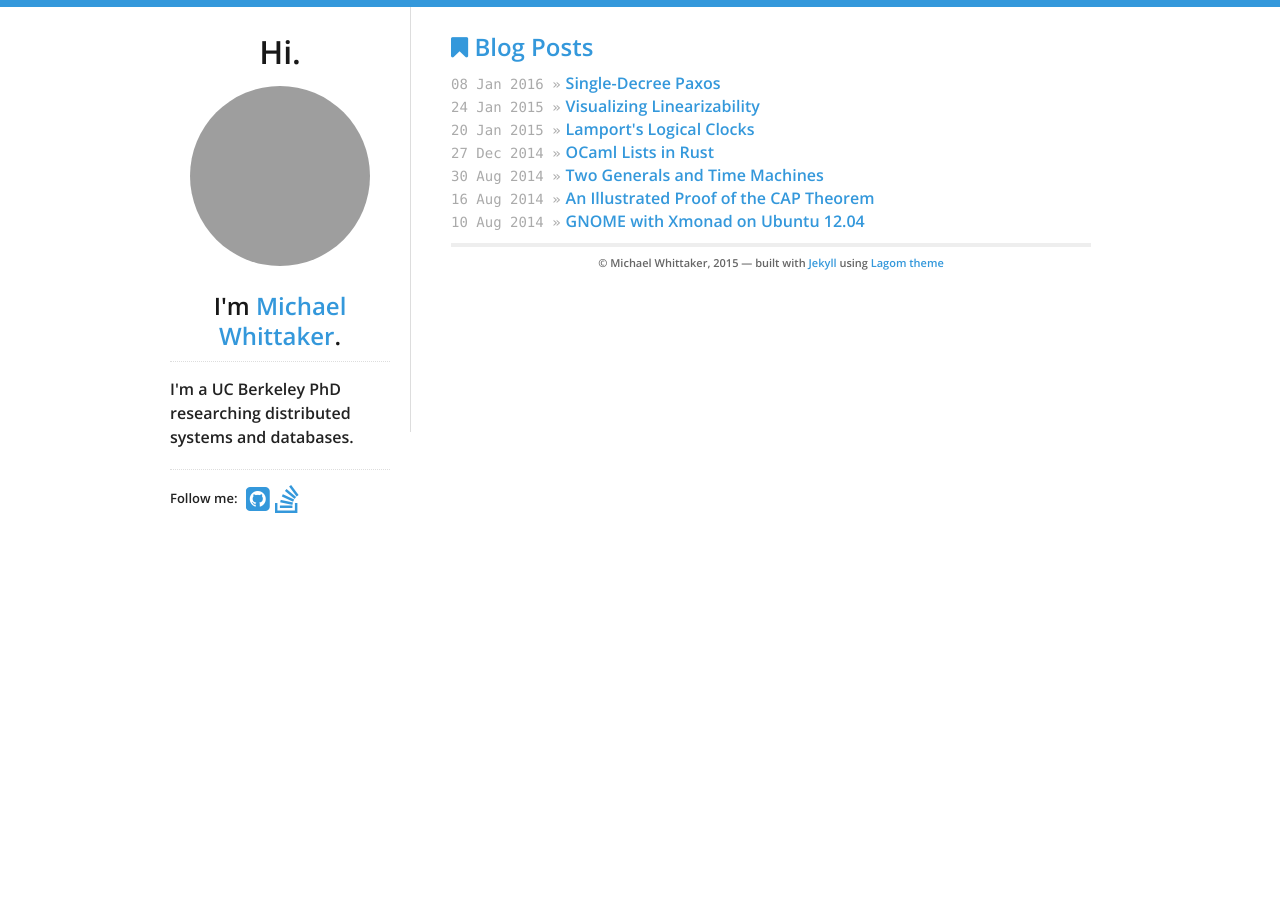
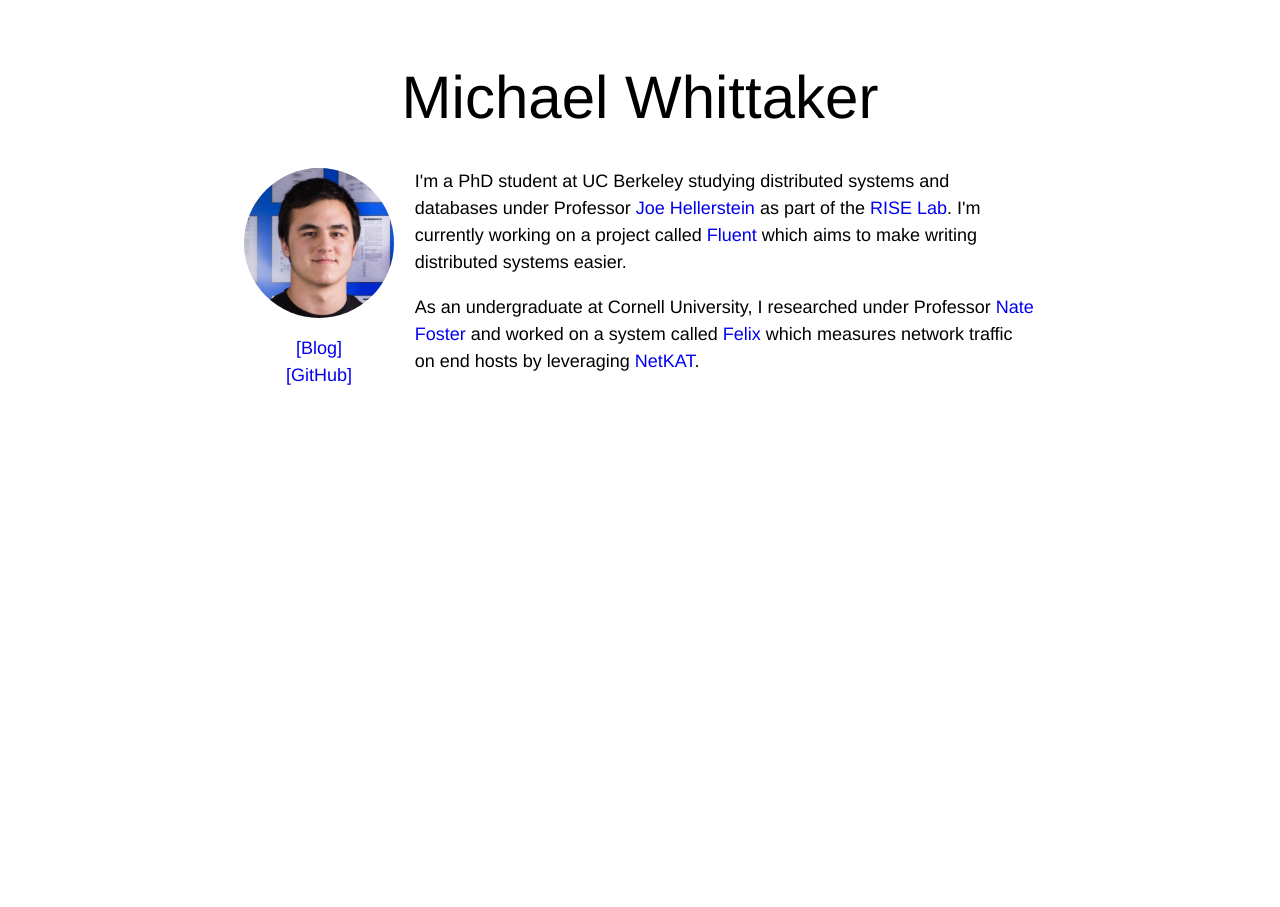
Before and after one commit to mwhittaker/mwhittaker.github.io, a Jekyll site: the page index.html, which Jekyll copies as it is, in a window 1280 px wide. Built offline with Jekyll 4.4.1, drawn with Linux system fonts in a browser that asks for light colours; nearby versions of some CDN libraries; Markdown is read by kramdown in place of the engine named in the settings; the list of posts is cut into pages by our own code; grey boxes are pictures that could not be loaded.

Commit message:
Revamping and simplifying website!

```diff
--- a/index.html
+++ b/index.html
@@ -1,13 +1,49 @@
----
-layout: default
-title: Blog Posts
----
+<!DOCTYPE html>
+<html>
+<head>
+  <title>Michael Whittaker</title>
+  <link href='style.css' rel='stylesheet'>
+  <meta name=viewport content="width=device-width, initial-scale=1">
+</head>
 
-<div id="home">
-  <h2><i class="fa fa-bookmark"></i> Blog Posts</h2>
-  <ul id="blog-posts" class="posts">
-    {% for post in site.posts %}
-      <li><span>{{ post.date | date_to_string }} &raquo;</span><a href="{{ post.url }}">{{ post.title }}</a></li>
-    {% endfor %}
-  </ul>
-</div>
+<body>
+  <div id=container>
+    <center>
+      <h1 id=name>Michael Whittaker</h1>
+    </center>
+
+    <div id=leftright>
+      <div id=left>
+        <center>
+          <img id=headshot src="headshot.jpg"><br/>
+          <div id=links>
+            <p><a href="https://mwhittaker.github.io/blog">[Blog]</a></p>
+            <p><a href="https://github.com/mwhittaker">[GitHub]</a></p>
+          </div>
+        </center>
+      </div>
+
+      <div id=right>
+        <p>
+        I'm a PhD student at UC Berkeley studying distributed systems and
+        databases under Professor <a href="http://db.cs.berkeley.edu/jmh/">Joe
+        Hellerstein</a> as part of the
+        <a href="https://rise.cs.berkeley.edu/">RISE Lab</a>. I'm currently
+        working on a project called <a
+        href="https://github.com/ucbrise/fluent">Fluent</a> which aims to make
+        writing distributed systems easier.
+        </p>
+
+        <p>
+        As an undergraduate at Cornell University, I researched under
+        Professor <a href="http://www.cs.cornell.edu/~jnfoster/">Nate
+        Foster</a> and worked on a system called
+        <a href="http://www.cs.cornell.edu/~jnfoster/papers/frenetic-felix-sosr16.pdf">Felix</a>
+        which measures network traffic on end hosts by leveraging <a
+        href="http://www.cs.cornell.edu/~jnfoster/papers/frenetic-netkat.pdf">NetKAT</a>.
+        </p>
+      </div>
+    </div>
+  </div>
+</body>
+</html>
--- /dev/null
+++ b/style.css
@@ -0,0 +1,63 @@
+#container {
+  font-family: "Helvetica Neue",Helvetica,Arial,sans-serif;
+  font-size: 18px;
+  padding-left: 1em;
+  padding-right: 1em;
+  max-width: 44em;
+  line-height: 27px;
+  padding-top: 20px;
+  padding-bottom: 20px;
+  margin-left: auto;
+  margin-right: auto;
+}
+
+#name {
+  font-size: 45pt;
+  line-height: 1;
+  font-weight: lighter;
+}
+
+#left {
+  margin-bottom: 1.15em;
+}
+
+#right {
+  flex-grow: 1;
+}
+
+#headshot {
+  width: 150px;
+  border-radius: 50%;
+  margin-bottom: 0.5em;
+}
+
+a {
+  text-decoration: none;
+}
+
+#links p {
+  margin-bottom: 0.0em;
+}
+
+#links {
+  /*font-size: 18pt;*/
+}
+
+p {
+  margin-top: 0em;
+}
+
+@media screen and (min-width: 800px) {
+  #container {
+    padding-left: 28px;
+    padding-right: 28px;
+  }
+
+  #leftright {
+    display: flex;
+  }
+
+  #left {
+    margin-right: 1.15em;
+  }
+}
```
Also changed, not shown: headshot.jpg (added).
